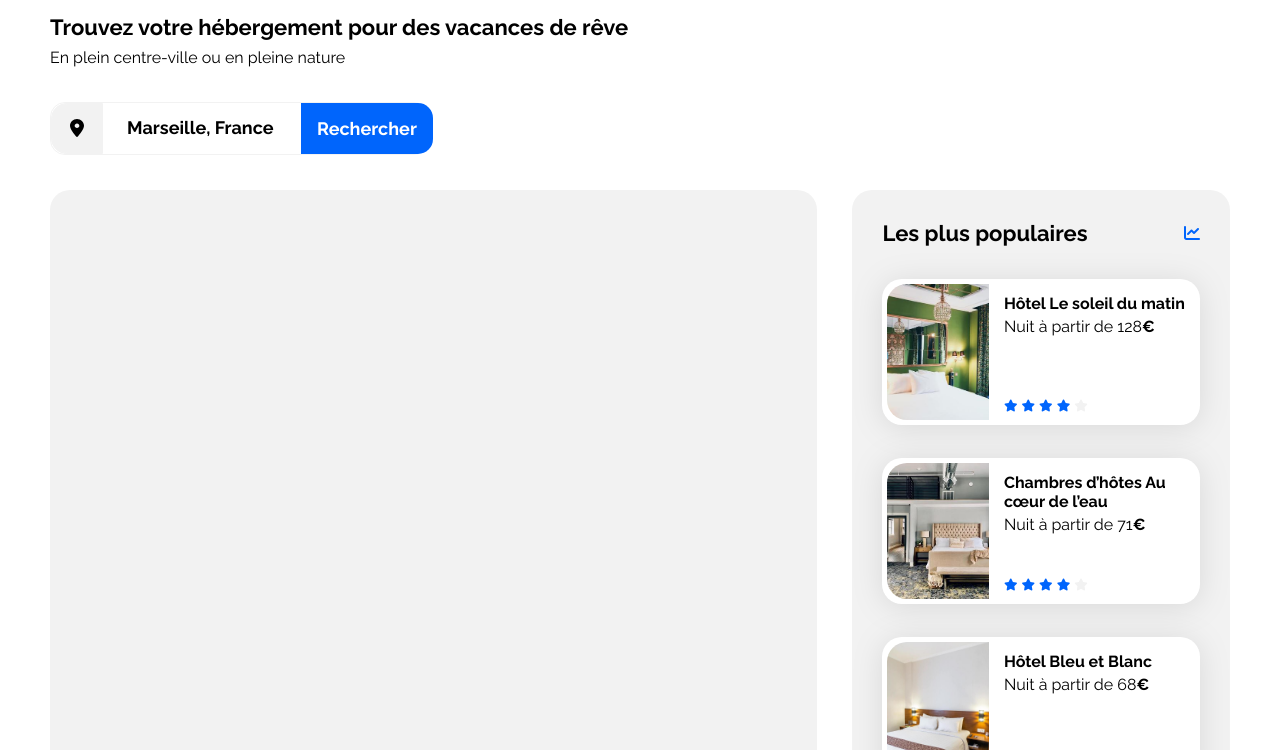
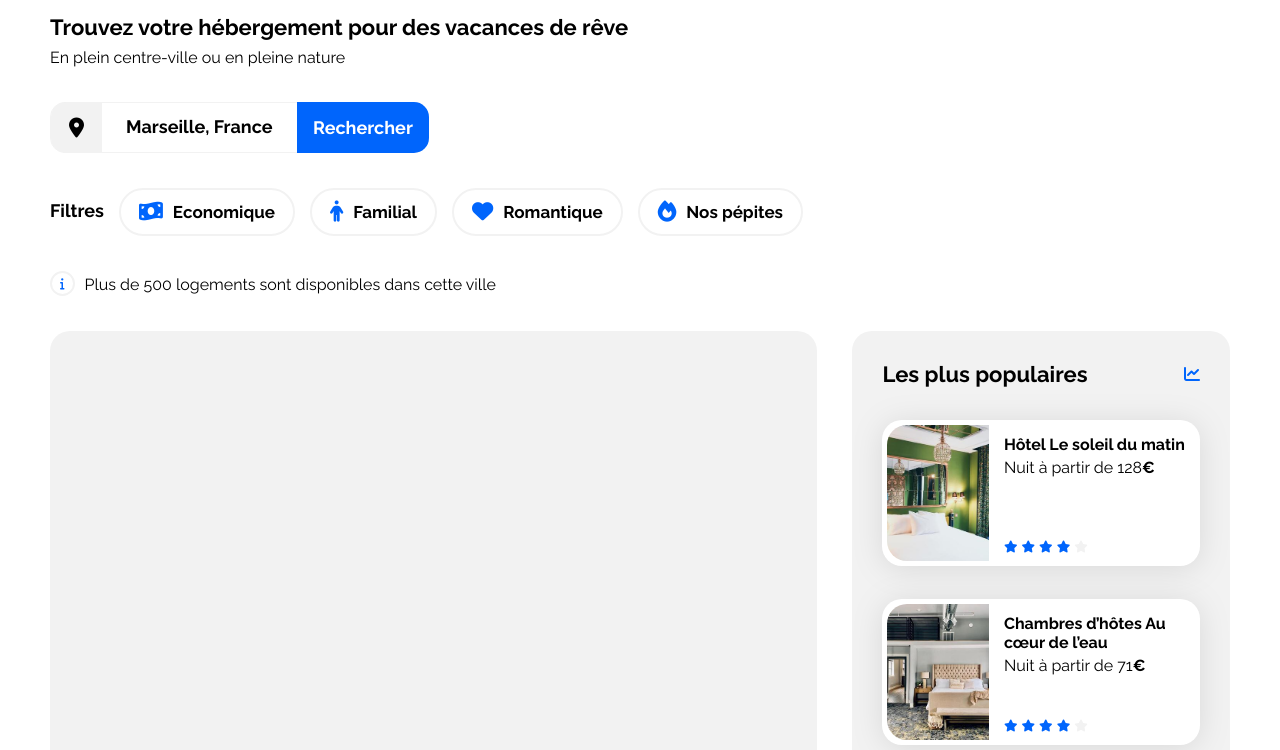
Before and after one commit to Mutur16/oc-projet3, a plain HTML site: page index.html in a window 1280 px wide. Shown: the part 95-845 px from the top of the page. Drawn offline with Linux system fonts and the light colour scheme.

Commit message:
step5: filters + perfectpixel + fixes

```diff
--- a/css/style.css
+++ b/css/style.css
@@ -4,7 +4,7 @@
 }
 
 :root {
-    --main-color: #0065FC;
+    --main-color: rgb(0, 101, 252);
     --main-bg-color: #F2F2F2;
     --filter-bg-color: #DEEBFF;
 }
@@ -41,7 +41,7 @@ body {
     display: flex;
     list-style-type: none;
     gap: 68px;
-    padding: 0 25px;
+    padding: 0 2px;
 }
 
 .topbar a {
@@ -55,25 +55,36 @@ body {
     color: var(--main-color, #0065FC);
 }
 
-.info {
-    margin-top: 30px;
+.headline p{
+    margin-top: 8px;
+    margin-bottom: 0;
 }
 
-.headline {
-    margin-top: 8px;
+.search {
+    margin-top: 30px;
 }
 
 .search-bar {
     display: flex;
+    width: 360px;
+    height: 49px;
+    align-items: center;
+    border-radius: 15px;
+    border: 1px solid var(--grey, #F2F2F2);
+    background: var(--white, #FFF);
     margin: 35px 0;
-    width: 377px;
-    border: 1px solid var(--main-bg-color, #F2F2F2);
-    border-radius: 15px;
+}
+
+.fa-location-dot {
+    padding: 25px 18px;
+    background-color: var(--main-bg-color);
+    border-radius: 15px 0 0 15px;
 }
 
 .search-bar input {
     padding: 0 24px;
-    width: 150px;
+    width: 147px;
+    height: 49px;
     border: none;
 }
 
@@ -84,6 +95,7 @@ body {
 }
 
 .search-desktop {
+
     padding: 15px 16px;
     border-radius: 0px 15px 15px 0px;
     border: none;
@@ -91,6 +103,7 @@ body {
     color: var(--white, #FFF);
     font-size: 18px;
     font-weight: 700;
+    color: var(--white, #FFF);
 }
 
 .search-mobile {
@@ -99,6 +112,48 @@ body {
 
 .search-desktop:hover {
     cursor: pointer;
+}
+
+.filters {
+    display: flex;
+    flex-direction: row;
+    gap: 15px;
+}
+
+.filters span{
+    padding: 12px 0;
+    font-size: 18px;
+    font-weight: 700;
+}
+
+input[type="radio"].filter {
+    display: none;
+}
+
+input[type="radio"].filter + label {
+    display: flex;
+    align-items: center;
+    gap: 10px;
+    border: solid 2px var(--main-bg-color);
+    background-color: var(--white);
+    border-radius: 25px;
+    padding: 12px 18px;
+    cursor: pointer;
+    margin-bottom: 35px;
+    font-size: 17px;
+    font-weight: 700;
+}
+
+input[type="radio"].filter:hover + label {
+    background-color: var(--filter-bg-color);
+}
+
+.fa-info {
+    padding: 10px 8px;
+    border: solid 2px var(--main-bg-color);
+    border-radius: 50px;
+    margin-right: 10px;
+    margin-bottom: 35px;
 }
 
 .section-title {
@@ -272,7 +327,7 @@ body {
         color: var(--main-color, #0065FC);
     }
 
-    .info {
+    .search {
         padding: 0 20px;
     }
 
--- a/index.html
+++ b/index.html
@@ -26,17 +26,37 @@
             </nav>
         </header>
         <main>
-            <div>
-                <section class="info">
+            <div class="search">
+                <div class="headline">
                     <h2 class="section-title">Trouvez votre hébergement pour des vacances de rêve</h2>
-                    <p class="headline">En plein centre-ville ou en pleine nature</p>
-                    <form class="search-bar" id="form">
-                        <img class="location" src="images/icon/location.svg" alt="Lieu" width="52" height="51">
-                        <input type="text" id="city-search" name="s" placeholder="Marseille, France">
-                        <button class="search-desktop">Rechercher</button>
-                        <button class="search-mobile"><img src="images/icon/search.svg" alt="Bouton pour lancer la recherche" width="16" height="16"></button>
-                    </form>
-                </section>
+                    <p>En plein centre-ville ou en pleine nature</p>
+                </div>
+                <form class="search-bar" id="form">
+                    <i class="fa-solid fa-location-dot fa-lg" style="color: #000000;"></i>
+                    <input type="text" id="city-search" name="s" placeholder="Marseille, France">
+                    <button class="search-desktop">Rechercher</button>
+                    <button class="search-mobile"><img src="images/icon/search.svg" alt="Bouton pour lancer la recherche" width="16" height="16"></button>
+                </form>
+                <div class="filters">
+                    <span>Filtres</span>
+                    <div>
+                        <input type="radio" id="economy" name="filtre" class="filter" value="economy" />
+                        <label for="economy"><i class="fa-solid fa-money-bill-wave fa-lg" style="color: #0065fc;"></i>Economique</label>
+                    </div>
+                    <div>
+                        <input type="radio" id="family" name="filtre" class="filter" value="family" />
+                        <label for="family"><i class="fa-solid fa-person fa-lg" style="color: #0065fc;"></i>Familial</label>
+                    </div>
+                    <div>
+                        <input type="radio" id="romantic" name="filtre" class="filter" value="romantic" />
+                        <label for="romantic"><i class="fa-solid fa-heart fa-lg" style="color: #0065fc;"></i>Romantique</label>
+                    </div>
+                    <div>
+                        <input type="radio" id="highlights" name="filtre" class="filter" value="highlights" />
+                        <label for="highlights"><i class="fa-solid fa-fire fa-lg" style="color: #0065fc;"></i>Nos pépites</label>
+                    </div>
+                </div>
+                <span><i class="fa-solid fa-info fa-xs" style="color: #0065fc;"></i>Plus de 500 logements sont disponibles dans cette ville</span>
             </div>
             <div class="hebergements-and-populaires">
                 <section class="hebergements">
```
